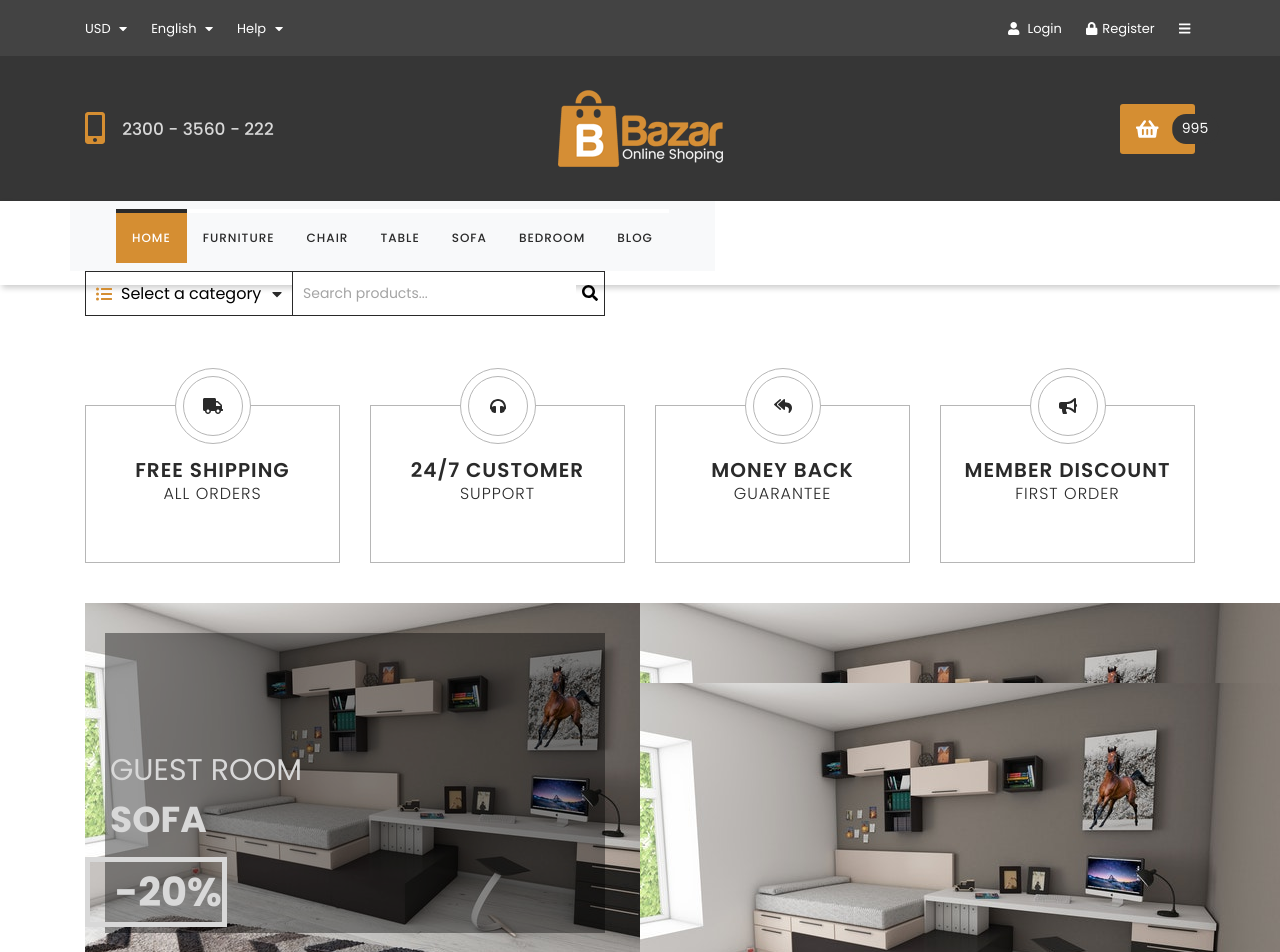
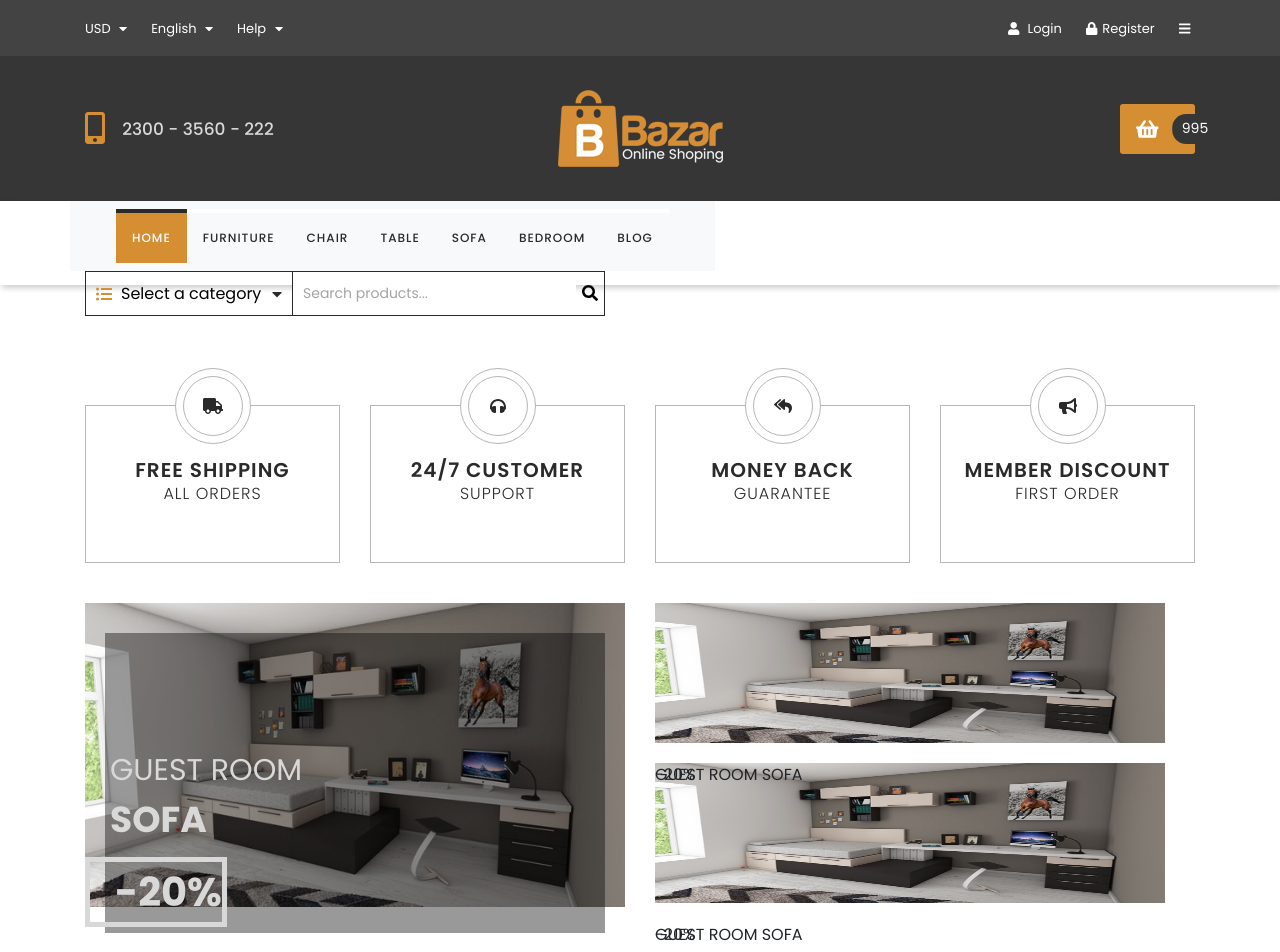
Before and after one commit to kamilwilk95/wdp-2206-02, a React (Create React App) app: page / in a window 1280 px wide. Shown: the top 952 px of the page. Built offline with nearby package versions, Linux system fonts and the light colour scheme.

Commit message:
Set potion of photos

```diff
--- a/src/components/features/SaleBox/SaleBox.module.scss
+++ b/src/components/features/SaleBox/SaleBox.module.scss
@@ -6,11 +6,16 @@
   flex-direction: row;
   width: 100%;
   min-height: 400px;
+  padding-right: 30px;
 
   .leftinner {
     width: 50%;
     height: 400px;
     color: $text-color-dirty-white;
+
+    img {
+      width: 100%;
+    }
 
     .box_img::before {
       position: absolute;
@@ -48,7 +53,13 @@
     display: flex;
     flex-direction: column;
     width: 50%;
-    height: 200px;
+    height: 400px;
+    padding-left: 30px;
+    img {
+      width: 100%;
+      height: 100%;
+      padding-bottom: 20px;
+    }
   }
   .rightinner > div {
     padding: 0;
```
